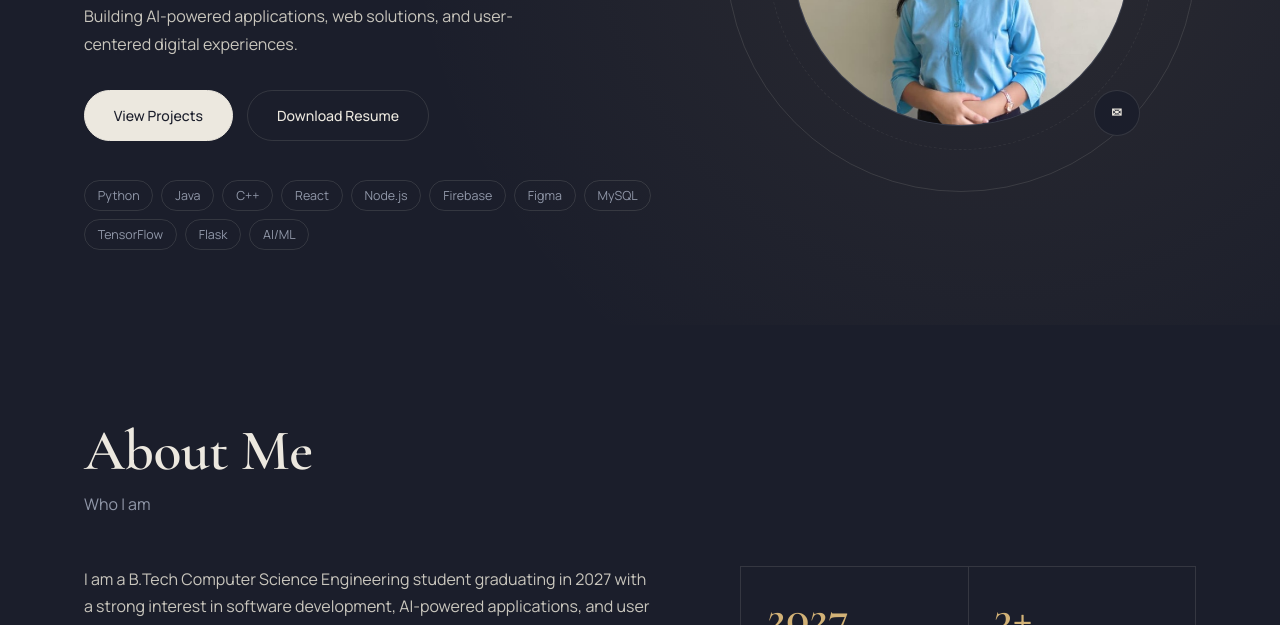
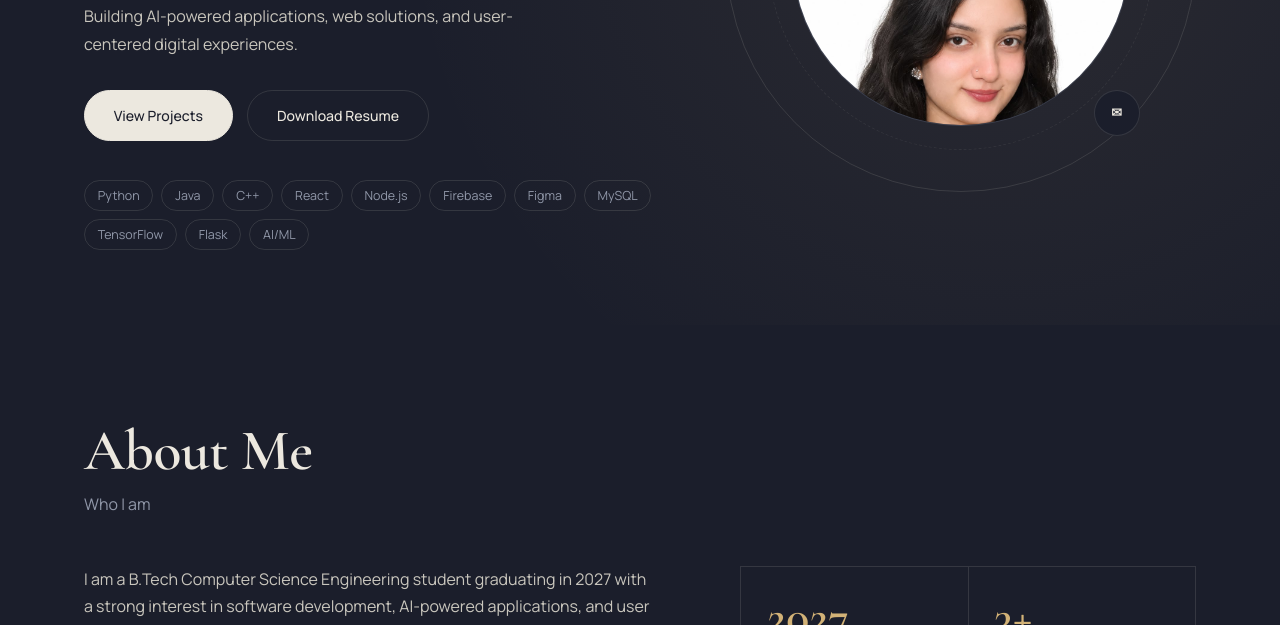
Before and after one commit to MaryadaSharma06/portfolio_tech, a plain HTML site: page index.html in a window 1280 px wide. Shown: the part 475-1100 px from the top of the page. Drawn offline with nearby package versions, Linux system fonts and the light colour scheme; no server answers.

Commit message:
Update index.html

```diff
--- a/index.html
+++ b/index.html
@@ -180,7 +180,7 @@ footer{border-top:1px solid var(--line);padding:2rem 0;text-align:center;color:v
   </div>
   <div class="stage">
     <div class="orbit"></div><div class="orbit o2"></div>
-    <div class="photo"><em>MS</em><img src="Profile.jpeg" alt="Maryada Sharma" onerror="this.remove()"/></div>
+    <div class="photo"><em>MS</em><img src="photograph.jpeg" alt="Maryada Sharma" onerror="this.remove()"/></div>
     <a class="dot d1" href="https://www.linkedin.com/in/maryada-sharma-7545582ab/" target="_blank" aria-label="LinkedIn">in</a>
     <a class="dot d2" href="https://github.com/MaryadaSharma06" target="_blank" aria-label="GitHub"><svg viewBox="0 0 24 24"><path d="M12 .5a11.5 11.5 0 0 0-3.64 22.41c.58.1.79-.25.79-.56v-2c-3.2.7-3.88-1.37-3.88-1.37-.52-1.33-1.28-1.69-1.28-1.69-1.05-.71.08-.7.08-.7 1.15.08 1.76 1.19 1.76 1.19 1.03 1.76 2.7 1.25 3.36.96.1-.75.4-1.25.73-1.54-2.55-.29-5.24-1.28-5.24-5.69 0-1.26.45-2.28 1.19-3.09-.12-.29-.52-1.46.11-3.04 0 0 .97-.31 3.17 1.18a11 11 0 0 1 5.77 0c2.2-1.49 3.17-1.18 3.17-1.18.63 1.58.23 2.75.11 3.04.74.81 1.19 1.83 1.19 3.09 0 4.42-2.7 5.4-5.27 5.68.41.36.78 1.06.78 2.14v3.17c0 .31.21.67.8.56A11.5 11.5 0 0 0 12 .5Z"/></svg></a>
     <a class="dot d3" href="mailto:maryadasharma06@gmail.com" aria-label="Email">✉</a>
```
